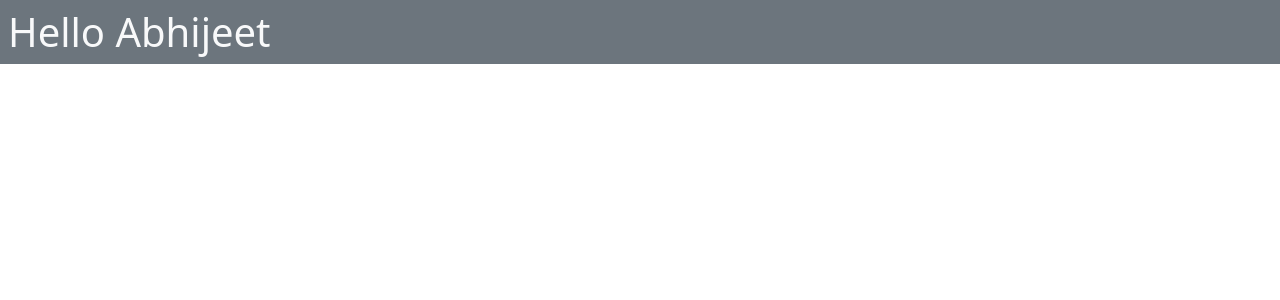
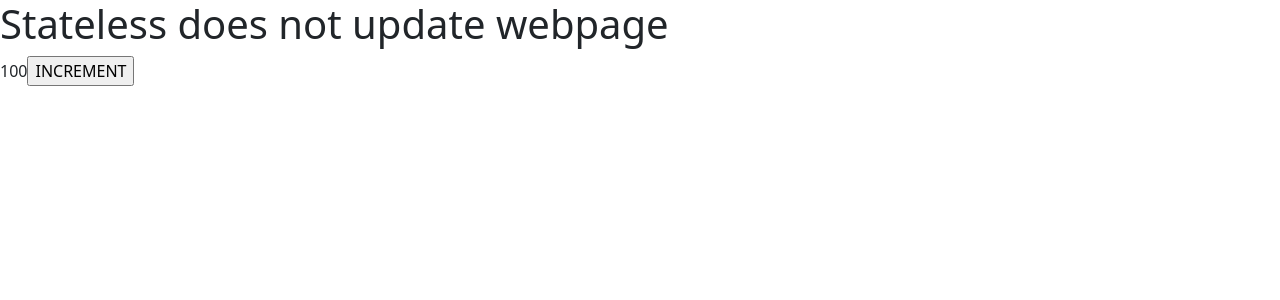
Before and after one commit to abhi0707-coder/my-react-app1, a React (Create React App) app: page / in a window 1280 px wide. Shown: the top 300 px of the page. Built offline with nearby package versions, Linux system fonts and the light colour scheme.

Commit message:
stateless member

```diff
--- a/src/App.js
+++ b/src/App.js
@@ -3,9 +3,17 @@ import './App.css'
 import { useState } from 'react'
 
 function App() {
+  let counter = 100
+  let Increment = () => {
+    counter += 1
+    console.log(counter)
+  }
+
   return (
     <div>
-      <h1 className="bg-secondary text-light p-2">Hello Abhijeet</h1>
+      <h1>Stateless does not update webpage</h1>
+      {counter}
+      <input type="button" value="INCREMENT" onClick={Increment} />
     </div>
   )
 }
```
